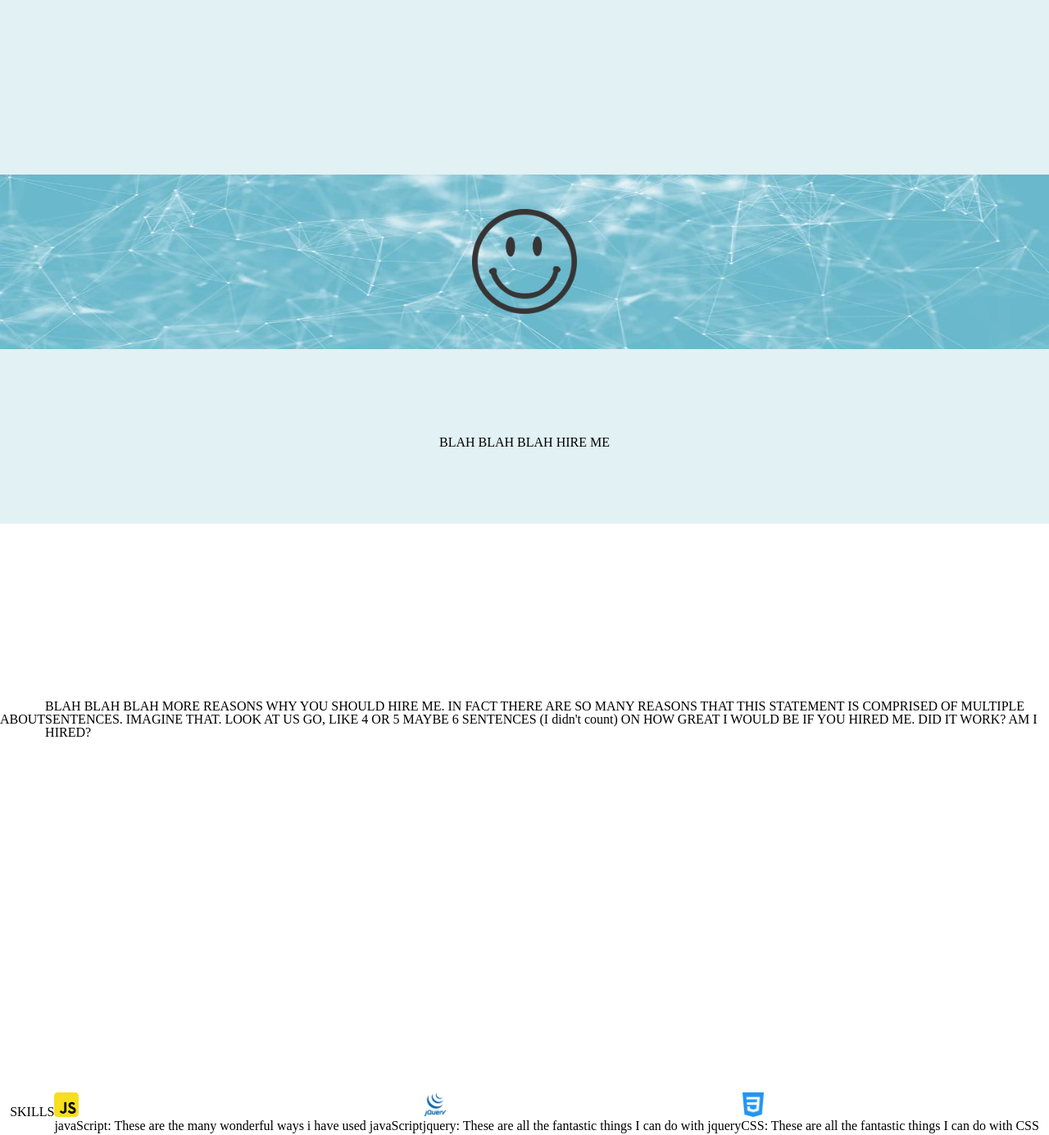
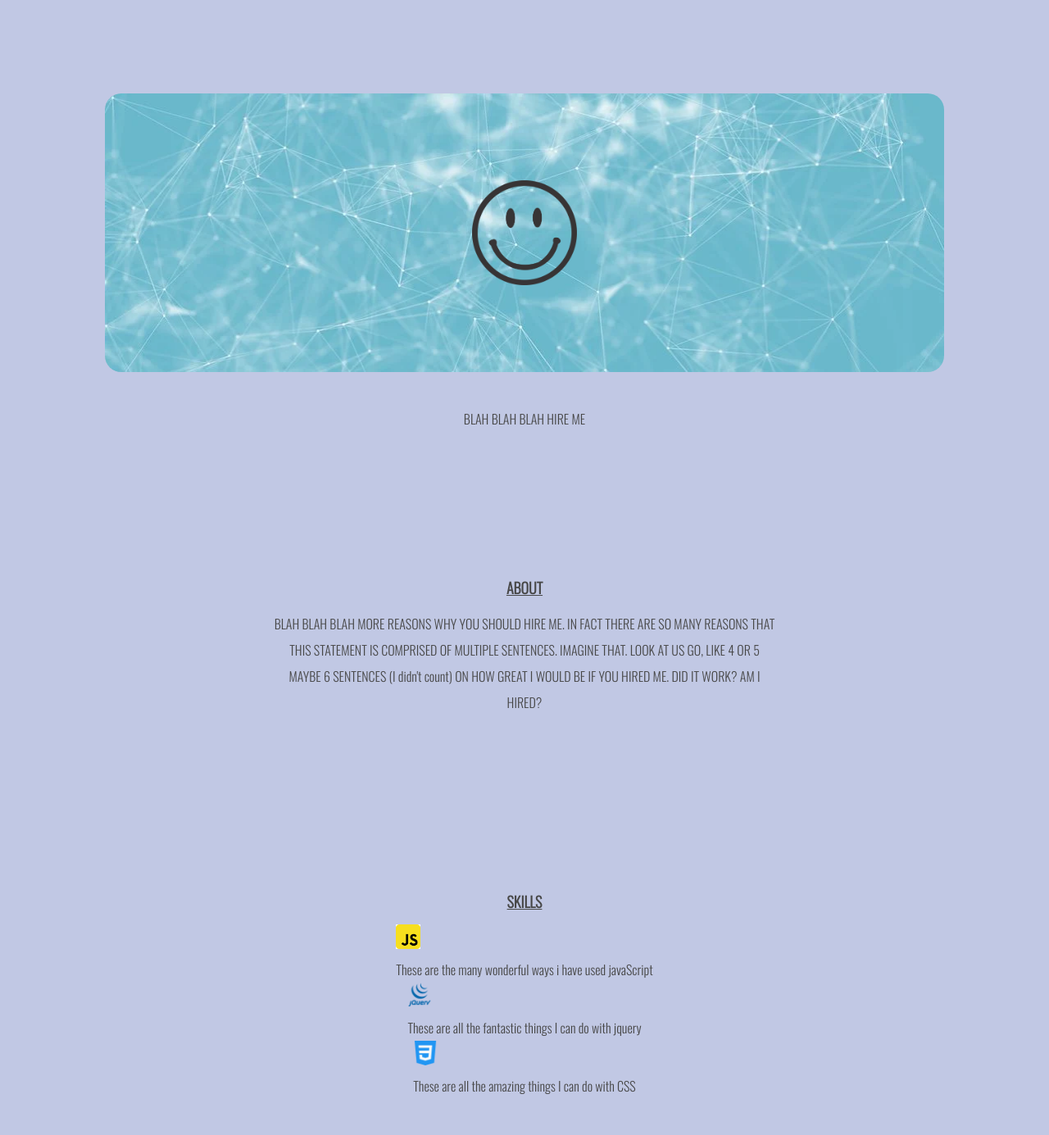
Before and after one commit to sammywt/portfolio_project, a plain HTML site: page main/index.html in a window 1280 px wide. Shown: the top 1385 px of the page at 82% size. Drawn offline with nearby package versions, Linux system fonts and the light colour scheme.

Commit message:
fixed grid and spacing, issues aligning icons

```diff
--- a/main/index.html
+++ b/main/index.html
@@ -6,6 +6,9 @@
     <meta name="viewport" content="width=device-width, initial-scale=1.0">
     <title>Sam's Dev Portfolio</title>
 
+
+
+
     <link rel="stylesheet" href="https://cdnjs.cloudflare.com/ajax/libs/meyer-reset/2.0/reset.css">
     <link rel="stylesheet" href="https://cdnjs.cloudflare.com/ajax/libs/meyer-reset/2.0/reset.min.css">
     <link rel="stylesheet" href="style.css">
@@ -13,6 +16,10 @@
 
 
     <link rel="stylesheet" href="style.css">
+
+    <link rel="preconnect" href="https://fonts.googleapis.com">
+    <link rel="preconnect" href="https://fonts.gstatic.com" crossorigin>
+    <link href="https://fonts.googleapis.com/css2?family=Oswald:wght@300&display=swap" rel="stylesheet">
 
     <script src="https://code.jquery.com/jquery-3.6.0.min.js" integrity="sha256-/xUj+3OJU5yExlq6GSYGSHk7tPXikynS7ogEvDej/m4=" crossorigin="anonymous"></script>
 </head>
@@ -46,6 +53,7 @@
     </header>
 
     <main>
+
         <section class="about-me">
             <h1>ABOUT</h1>
             <p>BLAH BLAH BLAH MORE REASONS WHY YOU SHOULD HIRE ME. IN FACT THERE ARE SO MANY REASONS THAT THIS STATEMENT IS COMPRISED OF MULTIPLE SENTENCES. IMAGINE THAT. LOOK AT US GO, LIKE 4 OR 5 MAYBE 6 SENTENCES (I didn't count) ON HOW GREAT I WOULD BE IF YOU HIRED ME. DID IT WORK? AM I HIRED?</p>
@@ -55,15 +63,17 @@
             <h1>SKILLS</h1>
             <div id="javaScript">
                 <img src="../portfolio_project_images/JS logo.png" alt="javaScript logo" class="logo-icons">
-                <p>javaScript: These are the many wonderful ways i have used javaScript</p>
+                <p>These are the many wonderful ways i have used javaScript</p>
             </div>
+
             <div id="jquery">
                 <img src="../portfolio_project_images/jquery-8-1175153.webp" alt="jquery logo" class="logo-icons">
-                <p>jquery: These are all the fantastic things I can do with jquery</p>
+                <p>These are all the fantastic things I can do with jquery</p>
             </div>
+
             <div id="css">
                 <img src="../portfolio_project_images/css-131-722685.webp" alt="css logo" class="logo-icons">
-                <p>CSS: These are all the fantastic things I can do with CSS</p>
+                <p>These are all the amazing things I can do with CSS</p>
             </div>
         </section>
 
--- a/main/style.css
+++ b/main/style.css
@@ -2,19 +2,36 @@ li {
     list-style-type: none;
     display: none;
 }
-
+/* OVERALL GRID */
 body {
     display: grid;
     grid-template-columns: 1fr;
     grid-template-rows: 1fr 3fr 1fr;
+    height: fit-content;
+    margin-left: 10%;
+    margin-right: 10%;
+    background-color: #C1C8E4;
+    color: rgb(71, 71, 71);
+    font-family: 'Oswald', sans-serif;
+    line-height: 2;
 }
+
+p {
+    text-align: center;
+}
+/* HEADER CONTENT  */
 
 header {
     grid-row: 1 / 2;
     display: grid;
     grid-template-columns: 1fr;
-    grid-template-rows: 1fr 4fr 1fr;
-    background-color: #e2f1f3;
+    grid-template-rows: 1fr 3fr 1fr;
+}
+/* nav {
+    grid-row: 1 / 2;
+    display: flex;
+    flex-direction: column;
+    align-items: stretch;
 }
 
 #astro {
@@ -22,13 +39,9 @@ header {
     display: flex;
     justify-content: center;
     align-items: center;
-}
+} */
 
-nav {
-    grid-row: 1 / 2;
-    display: flex;
-    justify-content: flex-end;
-}
+
 
 .starter-visuals {
     grid-row: 2 / 3;
@@ -40,8 +53,9 @@ nav {
 #hopeful-animation {
     position: relative;
     z-index: 1;
-    height: 50%;
+    height: 100%;
     width: 100%;
+    border-radius: 20px;
 }
 
 #sammy {
@@ -55,20 +69,34 @@ nav {
     grid-row: 3 / 4;
     display: flex;
     justify-content: center;
+    align-items: center;
+    flex-wrap: wrap;
 }
+
+/* MAIN SECTION CONTENT */
 
 main {
     grid-row: 2 / 3;
     display: grid;
     grid-template-columns: 1fr;
     grid-template-rows: 1fr 1fr 1fr 1fr;
+    margin-left: 20%;
+    margin-right: 20%;
+}
+h1 {
+    font-size: large;
+    padding: 10px;
+    text-decoration: underline;
+    font-weight: bold;
 }
 
 .about-me {
-    grid-row: 1/2;
+    grid-row: 1 / 2;
     display: flex;
     justify-content: center;
     align-items: center;
+    flex-direction: column;
+    flex-wrap: wrap;
 }
 
 .skills {
@@ -76,10 +104,12 @@ main {
     display: flex;
     justify-content: center;
     align-items: center;
+    flex-direction: column;
 }
 
 .logo-icons {
     height: 30px;
+    text-align: center;
 }
 
 .projects {
@@ -87,6 +117,7 @@ main {
     display: flex;
     justify-content: center;
     align-items: center;
+    flex-direction: column;
 }
 
 .contact-me {
@@ -94,6 +125,10 @@ main {
     display: flex;
     justify-content: center;
     align-items: center;
+    flex-direction: column;
+}
+input, textarea {
+    margin: 5px;
 }
 
 footer {
@@ -101,4 +136,7 @@ footer {
     display: flex;
     justify-content: center;
     align-items: center;
+    font-size: small;
+    display: flex;
+    flex-direction: column;
 }
```
